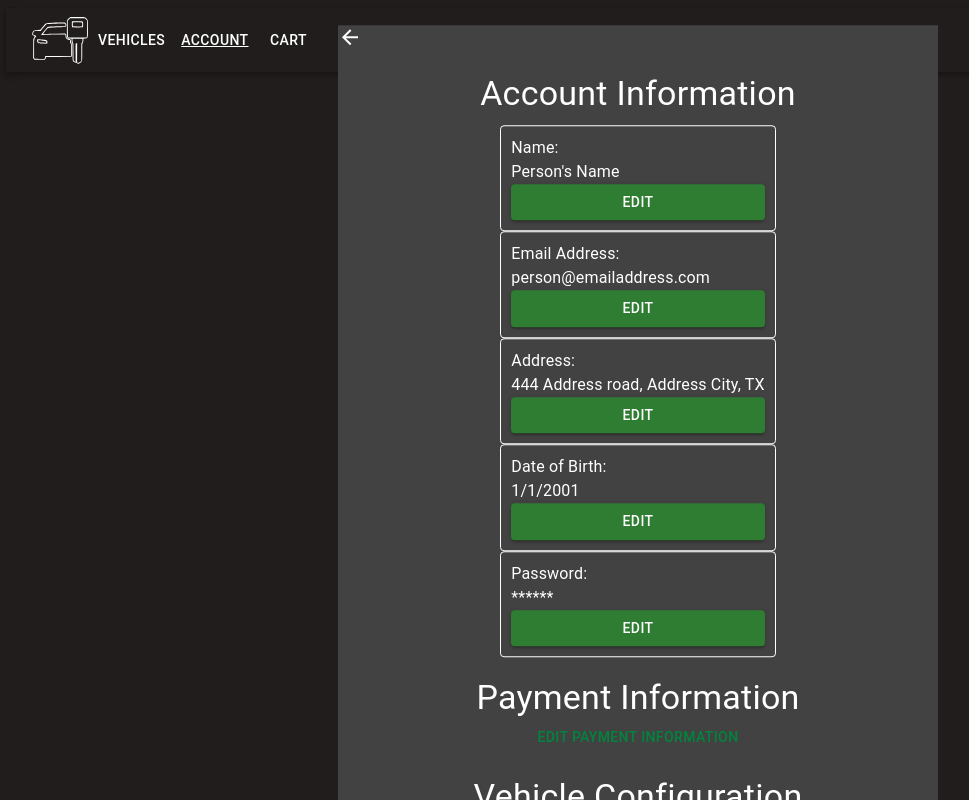
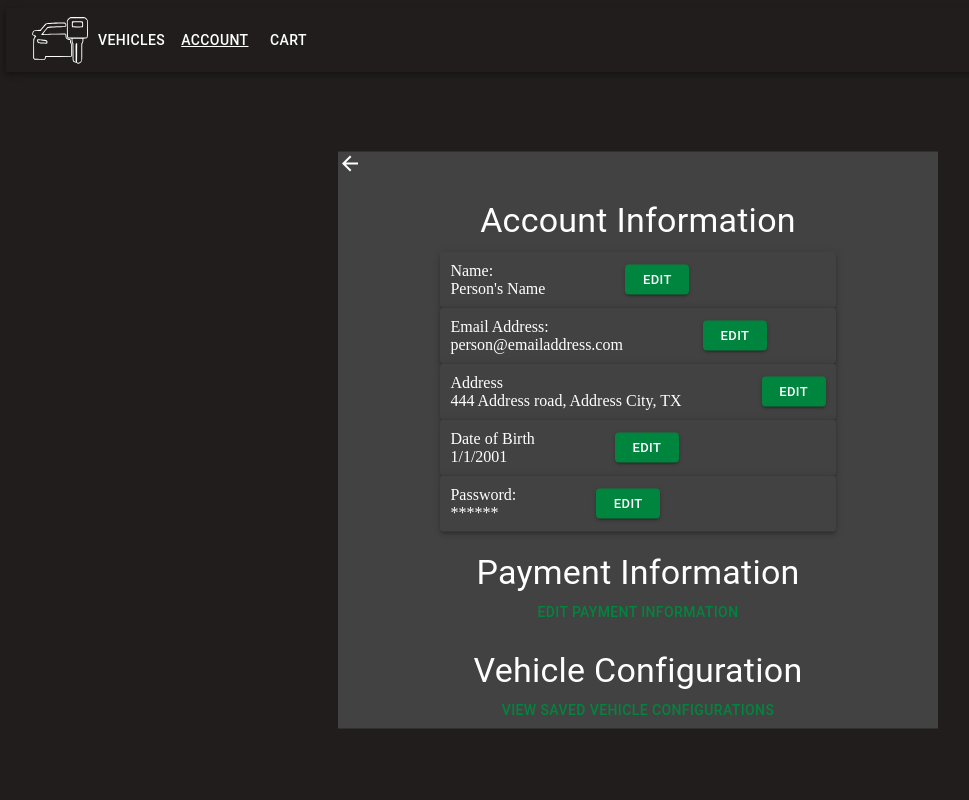
Before and after one commit to evanharr/SuperSimple3444, a React (Create React App) app: page /account-info in a window 1280 px wide. Shown: the top 800 px of the page, without its empty margins (2-971 px from the left). Built offline with nearby package versions, Linux system fonts and the light colour scheme.

Commit message:
took out all hard coding of alignment

```diff
--- a/src/Account.jsx
+++ b/src/Account.jsx
@@ -8,6 +8,7 @@ import Button from '@mui/material/Button'
 import Grid from '@mui/material/Grid'
 import Box from '@mui/material/Box'
 import { Link } from 'react-router-dom'
+import Stack from '@mui/material/Stack';
 
 import ArrowBackIcon from '@mui/icons-material/ArrowBack';
 
@@ -44,26 +45,37 @@ function Account(){
 
 
                 <Grid paddingTop='010px'>
-                    <Paper sx={{p: '10px',borderColor: 'white',background:'#424242',color:'white'}} variant="outlined" display='flex'>
+                    <Paper sx={{p: '10px',borderColor: 'white',background:'#424242',color:'white'}} elevation={3}>
+                           <Stack direction="row" spacing={10} alignItems='center'>
+                            <p justifyContent='right'>Name: <br></br>Person's Name</p>
+                            <Button variant='contained' size='small' style={{background:"#00853E"}}>Edit</Button>
+                            </Stack>
+                    </Paper>
+                    <Paper sx={{p: '10px',borderColor: 'white',background:'#424242',color:'white'}} elevation={4}>
+                           <Stack direction="row" spacing={10} alignItems='center'justifyContent='flex-start'>
+                            <p>Email Address:<br></br>person@emailaddress.com</p>
+                            <Button variant='contained' size='small' style={{background:"#00853E"}}>Edit</Button>
+                            </Stack>
+                    </Paper>
+                    <Paper sx={{p: '10px',borderColor: 'white',background:'#424242',color:'white'}} elevation={3}>
+                           <Stack direction="row" spacing={10} alignItems='center'justifyContent='flex-start'>
+                            <p>Address<br></br>444 Address road, Address City, TX</p>
+                            <Button variant='contained' size='small' style={{background:"#00853E"}}>Edit</Button>
+                            </Stack>
+                    </Paper>
+                    <Paper sx={{p: '10px',borderColor: 'white',background:'#424242',color:'white'}} elevation={3}>
+                           <Stack direction="row" spacing={10} alignItems='center'justifyContent='flex-start'>
+                            <p>Date of Birth<br></br>1/1/2001</p>
+                            <Button variant='contained' size='small' style={{background:"#00853E"}}>Edit</Button>
+                            </Stack>
+                    </Paper>
+                    <Paper sx={{p: '10px',borderColor: 'white',background:'#424242',color:'white'}} elevation={3}>
+                           <Stack direction="row" spacing={10} alignItems='center'justifyContent='flex-start'>
+                            <p>Password:<br></br>******</p>
+                            <Button variant='contained' size='small' style={{background:"#00853E"}}>Edit</Button>
+                            </Stack>
+                    </Paper>
 
-                        <Grid container direction ='column'><Typography>Name:</Typography><Typography>Person's Name</Typography><Button variant='contained' color='success' style={{alignItems:'flex-end'}}>Edit</Button></Grid>
-                    </Paper>
-                    <Paper sx={{p: '10px',borderColor: 'white',background:'#424242',color:'white'}} variant="outlined">
-
-                       <Grid container direction ='column'><Typography>Email Address:</Typography><Grid item><Typography>person@emailaddress.com</Typography></Grid><Button variant='contained' color='success'style={{alignItems:'flex-end'}}>Edit</Button></Grid>
-                    </Paper>
-                    <Paper sx={{p: '10px',borderColor: 'white',background:'#424242',color:'white'}} variant="outlined" display='flex'>
-                       <Typography>Address:</Typography>
-                       <Grid container direction ='column'> <Typography>444 Address road, Address City, TX</Typography><Button variant='contained' color='success'style={{alignItems:'flex-end'}}>Edit</Button></Grid>
-                    </Paper>
-                    <Paper sx={{p: '10px',borderColor: 'white',background:'#424242',color:'white'}} variant="outlined" display='flex'>
-                       <Grid container direction ='column'> <Typography>Date of Birth:</Typography><Typography>1/1/2001</Typography><Button variant='contained' color='success'style={{alignItems:'flex-end'}}>Edit</Button> </Grid>
-                    </Paper>
-                    <Paper sx={{p: '10px',borderColor: 'white',background:'#424242',color:'white'}} variant="outlined" display='flex'>
-                    <Grid container direction ='column'>
-                       <Typography>Password:</Typography>
-                       <Typography>******</Typography><Button variant='contained' color='success'style={{alignItems:'flex-end'}}>Edit</Button></Grid>
-                    </Paper>
                 </Grid>
                 <Grid item paddingTop='20px'>
                    <Typography variant="h4" color='white'>Payment Information</Typography>
```
